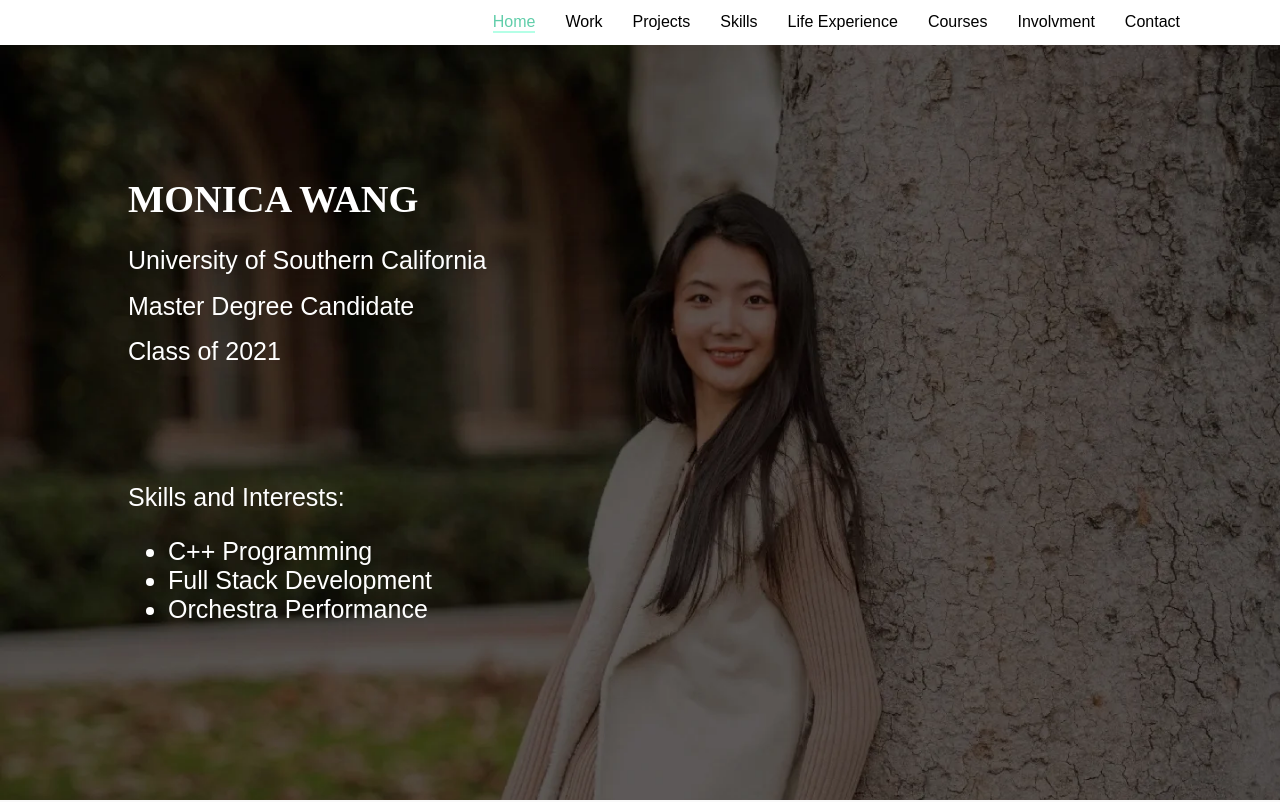
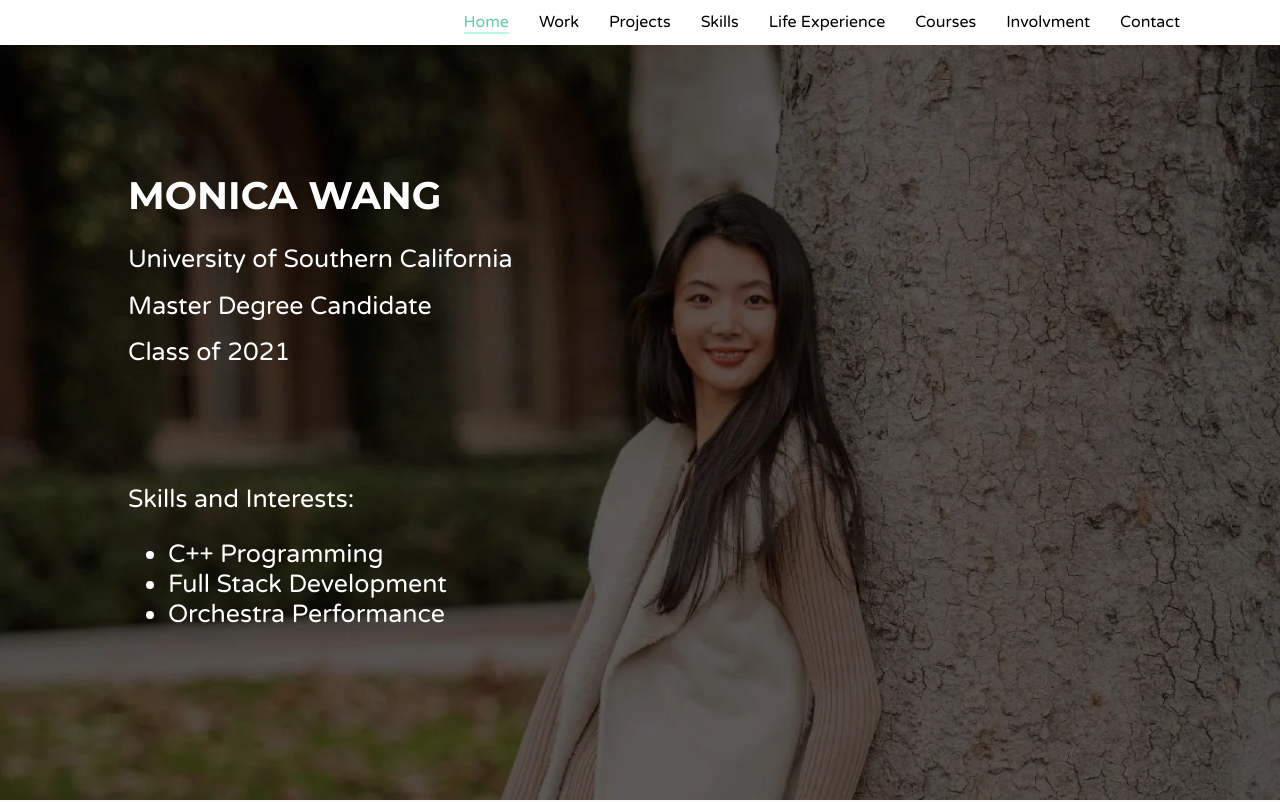
Before and after one commit to MonicaisHer/personalHomePage, a website: page public/index.html in a window 1280 px wide. Shown: the top 802 px of the page. Drawn offline with Linux system fonts and the light colour scheme; no server answers.

Commit message:
showing google fonts again

```diff
--- a/public/index.html
+++ b/public/index.html
@@ -24,7 +24,7 @@
 
 		<title>Monica Wang</title>
 
-		<!--<link href="https://fonts.googleapis.com/css?family=Catamaran:900|Montserrat:400,700|Varela+Round&amp;display=swap" rel="stylesheet">-->
+		<link href="https://fonts.googleapis.com/css?family=Catamaran:900|Montserrat:400,700|Varela+Round&amp;display=swap" rel="stylesheet">
 
 		<link rel="stylesheet" type="text/css" href="/css/default.css">
 		<link rel = 'shortcut icon' type = 'image/x-ico' href = '/favicon.ico'/>
```
